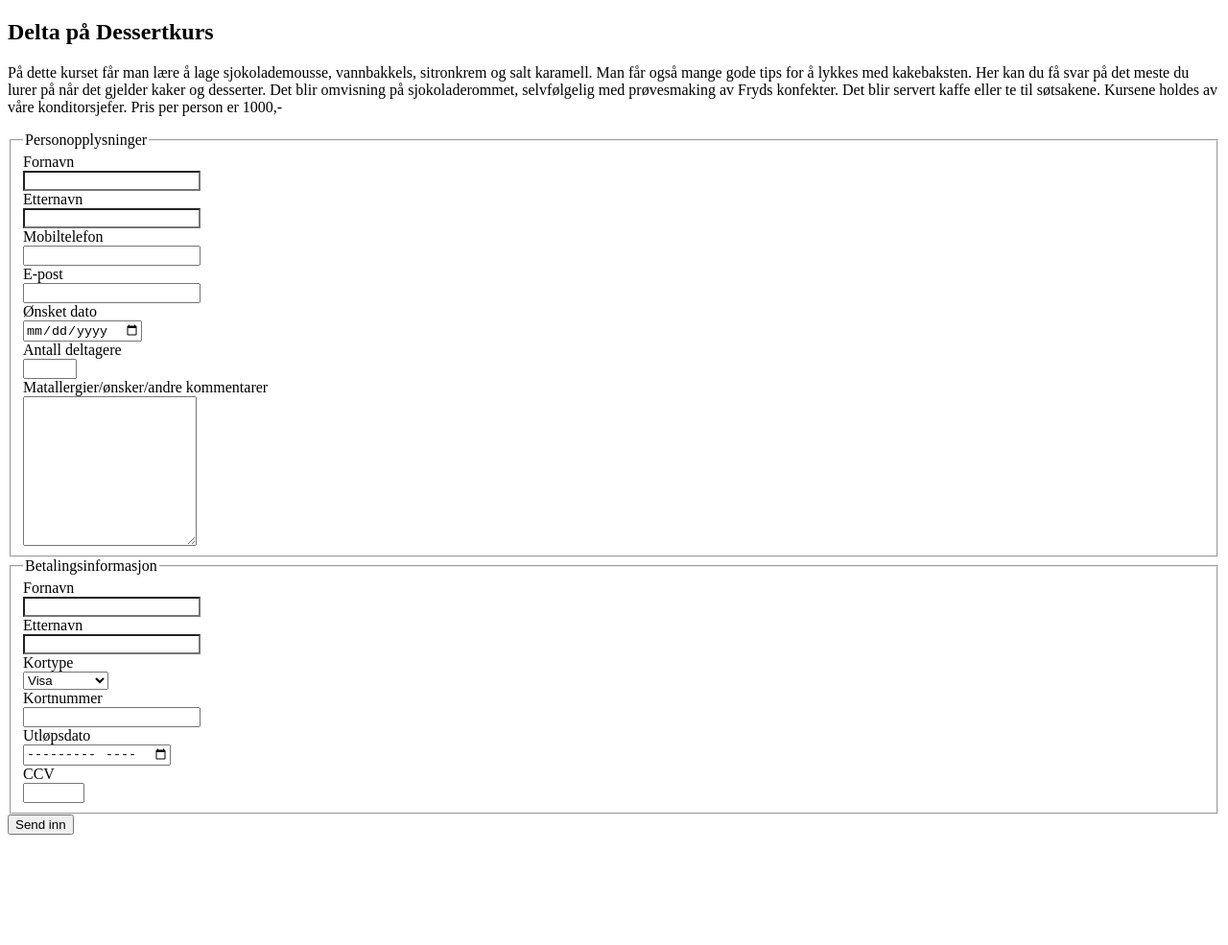
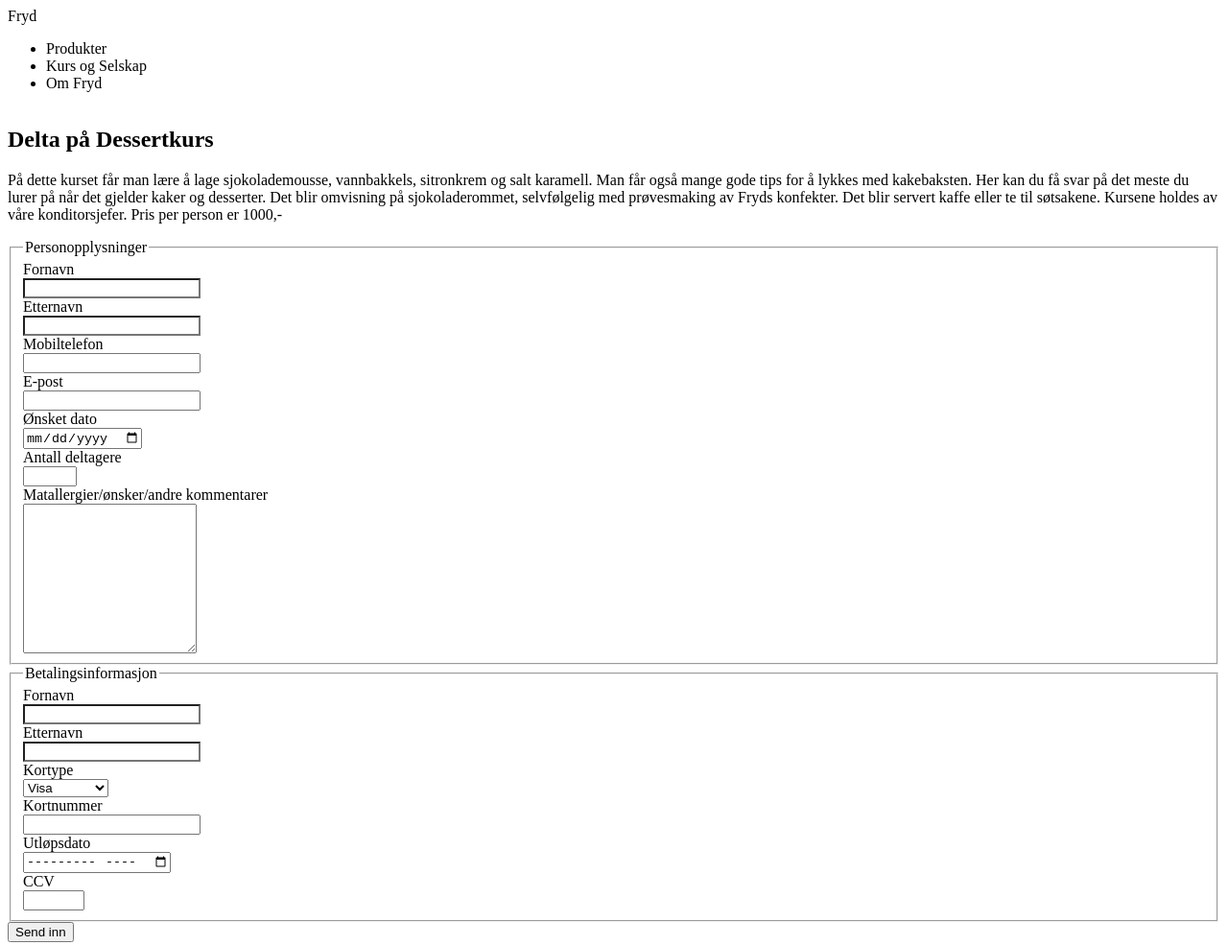
Before and after one commit to 3ffie/forms, a plain HTML site: page skjema.html in a window 1280 px wide. Shown: the whole page at 96% size. Before the commit the page ends 878 px from the top, so only its background shows below. Drawn offline with Linux system fonts and the light colour scheme.

Commit message:
applying grid

```diff
--- a/skjema-style.css
+++ b/skjema-style.css
@@ -1,5 +1,8 @@
 input, textarea, select {
 	display: block;
+}
+header {
+	display: grid;
 }
 
 fieldset {
--- a/skjema.html
+++ b/skjema.html
@@ -2,12 +2,23 @@
 <html>
 	<head>
 		<meta charset="UTF-8">
-		<title>Forms</title>
+		<title>Dessertkurs</title>
 		<link rel="stylesheet" href="./skjema-style.css">
 		<link rel="stylesheet" href="./forms/reset.css">
 	</head>
 	<body>
+		<header>
+			<div class="logo">Fryd</div>
+			<nav>
+				<ul>
+					<li>Produkter</li>
+					<li>Kurs og Selskap</li>
+					<li>Om Fryd</li>
+				</ul>
+			</nav>
+		</header>
 		<!--remember to put in aside-->
+		<main>
 		<section>
 			<article>
 				<h2>Delta på Dessertkurs</h2>
@@ -15,6 +26,7 @@
 					Kursene holdes av våre konditorsjefer. Pris per person er 1000,- </p>
 			</article>
 		</section>
+
 		<form action="result.html" metode="get">
 			<fieldset>
 				<legend>Personopplysninger</legend>
@@ -54,10 +66,8 @@
 				<input type="number" min="000" max="999" >
 			</fieldset>
 			<button>Send inn</button>
-			<footer></footer>
-
-
-
 		</form>
+		</main>
+		<footer></footer>
 	</body>
 </html>
```
Also changed, not shown: index.html (+1 -0 lines), result.html (+1 -0 lines).
